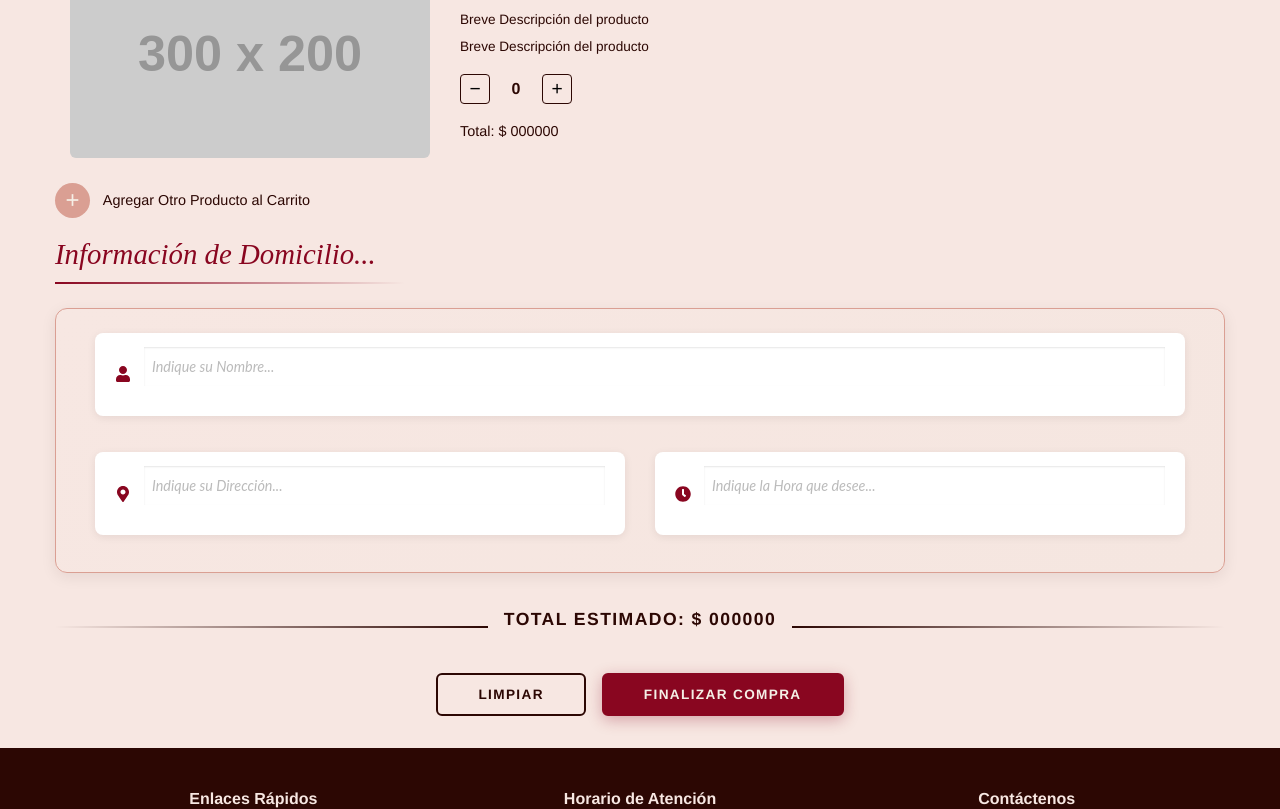
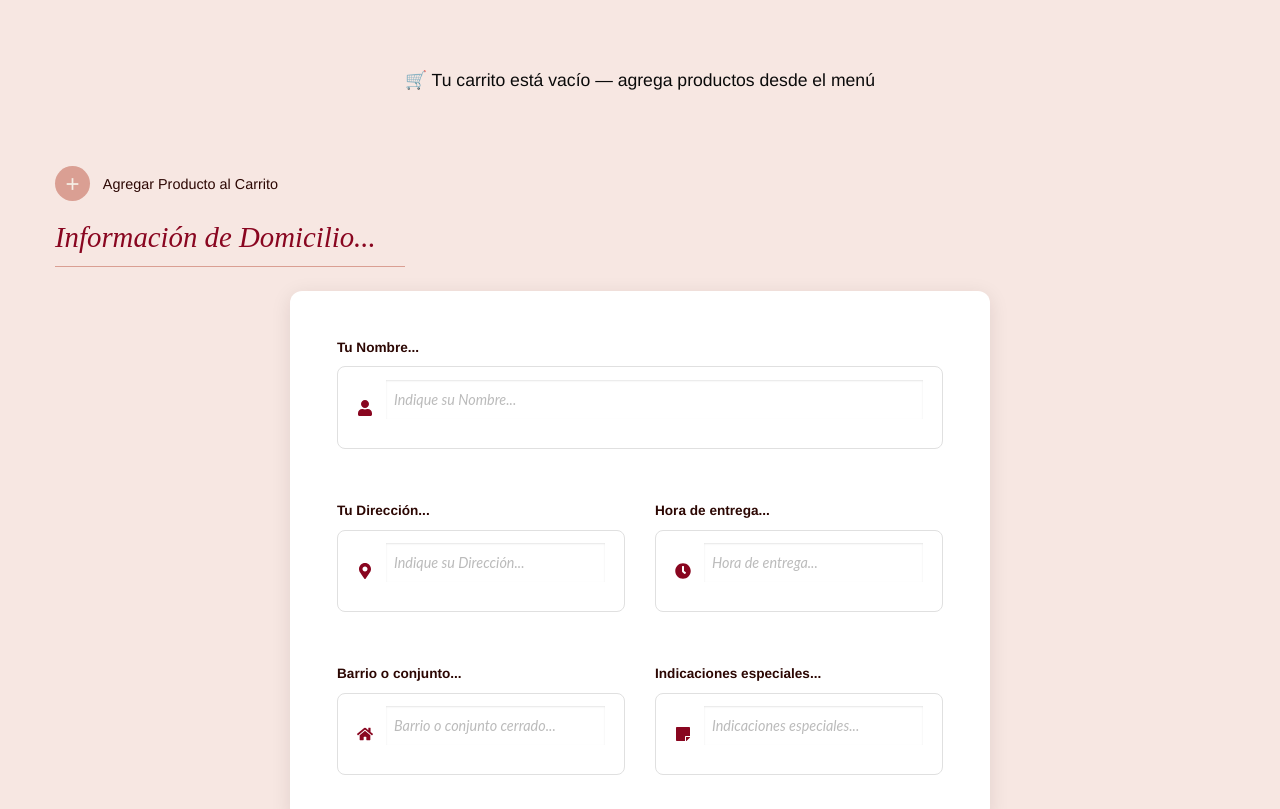
Before and after one commit to garciajosedavid2005-a11y/Brunch-Cafe, a React (Vite) app: page /domicilios in a window 1280 px wide. Shown: the part 260-1069 px from the top of the page. Built offline with nearby package versions, Linux system fonts and the light colour scheme; some icons are missing.

Commit message:
Guardando funcionalidad Carrito

```diff
--- a/src/App.jsx
+++ b/src/App.jsx
@@ -7,12 +7,14 @@ import Nosotros from "./pages/Nosotros/Nosotros";
 import Reservas from "./pages/Reservas/Reservas";
 import Domicilios from "./pages/Domicilios/Domicilios";
 import Comentarios from "./pages/Comentarios/Comentarios";
+import { CarritoProvider } from './context/CarritoContext'
 
 import "./styles/index.css";
 import "./styles/variables.css";
 
 function App() {
   return (
+    <CarritoProvider>
       <BrowserRouter>
         <Navbar />
         <div className="main-content">
@@ -27,6 +29,7 @@ function App() {
         </div>
         <Footer />
       </BrowserRouter>
+    </CarritoProvider>
   );
 }
 
--- a/src/components/CarritoFormulario/CarritoFormulario.css
+++ b/src/components/CarritoFormulario/CarritoFormulario.css
@@ -11,19 +11,33 @@
 }
 
 .carrito-formulario__separador {
-    height: 2px;
-    background: linear-gradient(to right, var(--color-primario), transparent);
+    height: 1px;
+    background-color: var(--color-suave);
     margin-bottom: 1.5rem;
     max-width: 350px;
 }
 
+.carrito-formulario__contenedor {
+    max-width: 700px;
+    margin: 0 auto;
+}
+
 .carrito-formulario__card {
-    background: linear-gradient(135deg, var(--color-fondo), #f5e6e0);
+    background: #ffffff;
     border-radius: 12px;
-    padding: 1.5rem;
+    padding: 2rem;
     margin-bottom: 2rem;
-    border: 1px solid var(--color-suave);
-    box-shadow: 0 4px 15px rgba(44, 7, 3, 0.08);
+    box-shadow: 0 4px 20px rgba(44, 7, 3, 0.1);
+}
+
+/* Label encima de cada campo */
+.carrito-formulario__label {
+    display: block;
+    font-size: 0.85rem;
+    font-weight: 600;
+    color: var(--color-oscuro);
+    margin-bottom: 0.4rem;
+    margin-top: 0.8rem;
 }
 
 .carrito-formulario__campo {
@@ -34,14 +48,13 @@
     border-radius: 8px;
     padding: 0.8rem 1.2rem;
     margin-bottom: 0.8rem;
-    border: 1.5px solid transparent;
-    box-shadow: 0 2px 8px rgba(44, 7, 3, 0.08);
+    border: 1.5px solid #e0e0e0;
     transition: border-color 0.3s ease, box-shadow 0.3s ease;
 }
 
 .carrito-formulario__campo:focus-within {
     border-color: var(--color-primario);
-    box-shadow: 0 4px 12px rgba(137, 6, 32, 0.15);
+    box-shadow: 0 4px 12px rgba(137, 6, 32, 0.1);
 }
 
 .carrito-formulario__icono {
@@ -65,6 +78,7 @@
     font-style: italic;
 }
 
+/* Total */
 .carrito-formulario__total {
     display: flex;
     align-items: center;
@@ -91,6 +105,7 @@
     letter-spacing: 0.08em;
 }
 
+/* Botones */
 .carrito-formulario__botones {
     display: flex;
     gap: 1rem;
@@ -99,7 +114,7 @@
 
 .carrito-formulario__btn-limpiar,
 .carrito-formulario__btn-finalizar {
-    padding: 0.8rem 2.5rem;
+    padding: 0.9rem 2.5rem;
     border-radius: 6px;
     font-size: 0.85rem;
     font-weight: 700;
@@ -107,6 +122,7 @@
     cursor: pointer;
     transition: all 0.3s ease;
     text-transform: uppercase;
+    width: 45%;
 }
 
 .carrito-formulario__btn-limpiar {
--- a/src/components/CarritoFormulario/CarritoFormulario.jsx
+++ b/src/components/CarritoFormulario/CarritoFormulario.jsx
@@ -1,7 +1,11 @@
 import "./CarritoFormulario.css"
-import { FaUser, FaMapMarkerAlt, FaClock } from 'react-icons/fa'
+import { FaUser, FaMapMarkerAlt, FaClock, FaHome, FaStickyNote } from 'react-icons/fa'
+import { useCarrito } from '../../context/CarritoContext'
 
 const CarritoFormulario = () => {
+
+    const { calcularTotal, limpiarCarrito } = useCarrito()
+
     return (
         <div className="carrito-formulario">
 
@@ -9,11 +13,14 @@ const CarritoFormulario = () => {
             <h3 className="carrito-formulario__titulo">Información de Domicilio...</h3>
             <div className="carrito-formulario__separador"></div>
 
+            <div className="carrito-formulario__contenedor">
                 {/* Campos */}
                 <div className="carrito-formulario__card">
                     <div className="grid-x grid-padding-x">
 
+                        {/* Nombre */}
                         <div className="cell small-12">
+                            <label className="carrito-formulario__label">Tu Nombre...</label>
                             <div className="carrito-formulario__campo">
                                 <FaUser className="carrito-formulario__icono" />
                                 <input
@@ -24,7 +31,9 @@ const CarritoFormulario = () => {
                             </div>
                         </div>
 
+                        {/* Dirección */}
                         <div className="cell small-12 medium-6">
+                            <label className="carrito-formulario__label">Tu Dirección...</label>
                             <div className="carrito-formulario__campo">
                                 <FaMapMarkerAlt className="carrito-formulario__icono" />
                                 <input
@@ -35,12 +44,40 @@ const CarritoFormulario = () => {
                             </div>
                         </div>
 
+                        {/* Hora */}
                         <div className="cell small-12 medium-6">
+                            <label className="carrito-formulario__label">Hora de entrega...</label>
                             <div className="carrito-formulario__campo">
                                 <FaClock className="carrito-formulario__icono" />
                                 <input
                                     type="text"
-                                placeholder="Indique la Hora que desee..."
+                                    placeholder="Hora de entrega..."
+                                    className="carrito-formulario__input"
+                                />
+                            </div>
+                        </div>
+
+                        {/* Barrio o conjunto */}
+                        <div className="cell small-12 medium-6">
+                            <label className="carrito-formulario__label">Barrio o conjunto...</label>
+                            <div className="carrito-formulario__campo">
+                                <FaHome className="carrito-formulario__icono" />
+                                <input
+                                    type="text"
+                                    placeholder="Barrio o conjunto cerrado..."
+                                    className="carrito-formulario__input"
+                                />
+                            </div>
+                        </div>
+
+                        {/* Indicaciones */}
+                        <div className="cell small-12 medium-6">
+                            <label className="carrito-formulario__label">Indicaciones especiales...</label>
+                            <div className="carrito-formulario__campo">
+                                <FaStickyNote className="carrito-formulario__icono" />
+                                <input
+                                    type="text"
+                                    placeholder="Indicaciones especiales..."
                                     className="carrito-formulario__input"
                                 />
                             </div>
@@ -52,16 +89,26 @@ const CarritoFormulario = () => {
                 {/* Total estimado */}
                 <div className="carrito-formulario__total">
                     <div className="carrito-formulario__total-linea"></div>
-                <p className="carrito-formulario__total-texto">TOTAL ESTIMADO: $ 000000</p>
+                    <p className="carrito-formulario__total-texto">
+                        TOTAL ESTIMADO: ${calcularTotal().toLocaleString('es-CO')}
+                    </p>
                     <div className="carrito-formulario__total-linea"></div>
                 </div>
 
                 {/* Botones */}
                 <div className="carrito-formulario__botones">
-                <button className="carrito-formulario__btn-limpiar">LIMPIAR</button>
-                <button className="carrito-formulario__btn-finalizar">FINALIZAR COMPRA</button>
+                    <button
+                        className="carrito-formulario__btn-limpiar"
+                        onClick={limpiarCarrito}
+                    >
+                        LIMPIAR
+                    </button>
+                    <button className="carrito-formulario__btn-finalizar">
+                        FINALIZAR COMPRA
+                    </button>
                 </div>
 
+            </div>
         </div>
     )
 }
--- a/src/components/CarritoProducto/CarritoProducto.css
+++ b/src/components/CarritoProducto/CarritoProducto.css
@@ -110,3 +110,50 @@
 .carrito-producto__agregar-btn:hover {
     color: var(--color-primario);
 }
+
+.carrito-producto__eliminar {
+    background: transparent;
+    border: 1.5px solid var(--color-primario);
+    color: var(--color-primario);
+    padding: 0.4rem 1.2rem;
+    border-radius: 4px;
+    font-size: 0.8rem;
+    font-weight: 600;
+    cursor: pointer;
+    margin-top: 0.8rem;
+    letter-spacing: 0.05em;
+    transition: all 0.3s ease;
+    display: flex;
+    align-items: center;
+    gap: 0.4rem;
+}
+
+.carrito-producto__eliminar:hover {
+    background: var(--color-primario);
+    color: var(--color-marfil);
+    transform: translateY(-2px);
+}
+
+.carrito-producto__item {
+    padding: 1.5rem 0;
+}
+
+.carrito-producto__divisor {
+    border: none;
+    border-top: 1px solid var(--color-suave);
+    margin: 1.5rem 0 0 0;
+}
+
+.carrito-producto__precio-unitario {
+    font-size: 0.9rem;
+    color: var(--color-primario);
+    font-weight: 600;
+    margin-bottom: 0.5rem;
+}
+
+.carrito-producto__vacio {
+    text-align: center;
+    padding: 3rem 0;
+    font-size: 1.1rem;
+    color: var(--color-cafe-medio);
+}
--- a/src/components/CarritoProducto/CarritoProducto.jsx
+++ b/src/components/CarritoProducto/CarritoProducto.jsx
@@ -1,6 +1,32 @@
 import "./CarritoProducto.css"
+import { useCarrito } from '../../context/CarritoContext'
+import { useNavigate } from 'react-router-dom'
 
-const CarritoProducto = ({ imagen, nombre, descripcion }) => {
+const CarritoProducto = () => {
+
+    const { productos, aumentarCantidad, disminuirCantidad, eliminarProducto } = useCarrito()
+    const navigate = useNavigate()
+
+    if (productos.length === 0) {
+        return (
+            <div className="carrito-producto">
+                <h1 className="carrito-producto__titulo">Carrito Brunch Café</h1>
+                <div className="carrito-producto__separador"></div>
+                <p className="carrito-producto__vacio">
+                    🛒 Tu carrito está vacío — agrega productos desde el menú
+                </p>
+                <div className="carrito-producto__agregar">
+                    <button
+                        className="carrito-producto__agregar-btn"
+                        onClick={() => navigate('/menu')}
+                    >
+                        <span>+</span> Agregar Producto al Carrito
+                    </button>
+                </div>
+            </div>
+        )
+    }
+
     return (
         <div className="carrito-producto">
 
@@ -8,40 +34,69 @@ const CarritoProducto = ({ imagen, nombre, descripcion }) => {
             <h1 className="carrito-producto__titulo">Carrito Brunch Café</h1>
             <div className="carrito-producto__separador"></div>
 
-            {/* Producto */}
+            {/* Lista de productos */}
+            {productos.map(producto => {
+                const precio = parseInt(producto.precio.replace(/[^0-9]/g, ''))
+                const subtotal = precio * producto.cantidad
+
+                return (
+                    <div key={producto.id} className="carrito-producto__item">
                         <div className="grid-x grid-padding-x align-middle">
 
                             {/* Imagen */}
                             <div className="cell small-12 medium-4">
                                 <img
-                        src={imagen}
-                        alt={nombre}
+                                    src={producto.imagen}
+                                    alt={producto.nombre}
                                     className="carrito-producto__imagen"
                                 />
                             </div>
 
                             {/* Info */}
                             <div className="cell small-12 medium-8">
-                    <h3 className="carrito-producto__nombre">{nombre}</h3>
+                                <h3 className="carrito-producto__nombre">{producto.nombre}</h3>
                                 <div className="carrito-producto__linea"></div>
-                    <p className="carrito-producto__descripcion">{descripcion}</p>
-                    <p className="carrito-producto__descripcion">{descripcion}</p>
+                                <p className="carrito-producto__descripcion">{producto.descripcion}</p>
+                                <p className="carrito-producto__precio-unitario">{producto.precio}</p>
 
                                 {/* Contador */}
                                 <div className="carrito-producto__contador">
-                        <button className="carrito-producto__btn">−</button>
-                        <span className="carrito-producto__cantidad">0</span>
-                        <button className="carrito-producto__btn">+</button>
+                                    <button
+                                        className="carrito-producto__btn"
+                                        onClick={() => disminuirCantidad(producto.id)}
+                                    >−</button>
+                                    <span className="carrito-producto__cantidad">{producto.cantidad}</span>
+                                    <button
+                                        className="carrito-producto__btn"
+                                        onClick={() => aumentarCantidad(producto.id)}
+                                    >+</button>
                                 </div>
 
-                    <p className="carrito-producto__total">Total: $ 000000</p>
+                                <p className="carrito-producto__total">
+                                    Total: ${subtotal.toLocaleString('es-CO')}
+                                </p>
+
+                                {/* Eliminar */}
+                                <button
+                                    className="carrito-producto__eliminar"
+                                    onClick={() => eliminarProducto(producto.id)}
+                                >
+                                    Eliminar
+                                </button>
                             </div>
 
                         </div>
+                        <hr className="carrito-producto__divisor" />
+                    </div>
+                )
+            })}
 
-            {/* Botón agregar */}
+            {/* Botón agregar otro producto */}
             <div className="carrito-producto__agregar">
-                <button className="carrito-producto__agregar-btn">
+                <button
+                    className="carrito-producto__agregar-btn"
+                    onClick={() => navigate('/menu')}
+                >
                     <span>+</span> Agregar Otro Producto al Carrito
                 </button>
             </div>
--- a/src/components/TarjetaMenu/TarjetaMenu.jsx
+++ b/src/components/TarjetaMenu/TarjetaMenu.jsx
@@ -1,6 +1,17 @@
 import "./TarjetaMenu.css";
+import { useCarrito } from '../../context/CarritoContext'
+import { useNavigate } from 'react-router-dom'
 
 const TarjetaMenu = ({ id, nombre, descripcion, precio, imagen }) => {
+
+  const { agregarProducto } = useCarrito()
+    const navigate = useNavigate()
+
+    const handleAgregar = () => {
+        agregarProducto({ id, nombre, descripcion, precio, imagen })
+        navigate('/domicilios')
+    }
+
   return (
     <article className="tarjeta-menu" data-id={id}>
       <div className="tarjeta-menu__imagen-wrap">
@@ -23,9 +34,7 @@ const TarjetaMenu = ({ id, nombre, descripcion, precio, imagen }) => {
             <button
               type="button"
               className="tarjeta-menu__overlay-boton"
-              onClick={() => {
-                // handleAddToCart({ id, nombre, precio, imagen })
-              }}
+              onClick={handleAgregar}
             >
               Agregar al carrito
             </button>
--- /dev/null
+++ b/src/context/CarritoContext.jsx
@@ -0,0 +1,77 @@
+import { createContext, useState, useContext } from 'react'
+
+const CarritoContext = createContext()
+
+export const CarritoProvider = ({ children }) => {
+
+    const [productos, setProductos] = useState([])
+
+    // Agregar producto al carrito
+    const agregarProducto = (producto) => {
+        const existe = productos.find(p => p.id === producto.id)
+        if (existe) {
+            // Si ya existe, aumenta la cantidad
+            setProductos(productos.map(p =>
+                p.id === producto.id
+                    ? { ...p, cantidad: p.cantidad + 1 }
+                    : p
+            ))
+        } else {
+            // Si no existe, lo agrega con cantidad 1
+            setProductos([...productos, { ...producto, cantidad: 1 }])
+        }
+    }
+
+    // Aumentar cantidad
+    const aumentarCantidad = (id) => {
+        setProductos(productos.map(p =>
+            p.id === id ? { ...p, cantidad: p.cantidad + 1 } : p
+        ))
+    }
+
+    // Disminuir cantidad
+    const disminuirCantidad = (id) => {
+        setProductos(productos.map(p =>
+            p.id === id && p.cantidad > 1
+                ? { ...p, cantidad: p.cantidad - 1 }
+                : p
+        ).filter(p => p.cantidad > 0))
+    }
+
+    // Eliminar producto
+    const eliminarProducto = (id) => {
+        setProductos(productos.filter(p => p.id !== id))
+    }
+
+    // Limpiar carrito
+    const limpiarCarrito = () => {
+        setProductos([])
+    }
+
+    // Calcular total
+    const calcularTotal = () => {
+        return productos.reduce((total, p) => {
+            const precio = parseInt(p.precio.replace(/[^0-9]/g, ''))
+            return total + precio * p.cantidad
+        }, 0)
+    }
+
+    return (
+        <CarritoContext.Provider value={{
+            productos,
+            agregarProducto,
+            aumentarCantidad,
+            disminuirCantidad,
+            eliminarProducto,
+            limpiarCarrito,
+            calcularTotal
+        }}>
+            {children}
+        </CarritoContext.Provider>
+    )
+}
+
+// Hook para usar el contexto fácilmente
+export const useCarrito = () => useContext(CarritoContext)
+
+export default CarritoContext
--- a/src/pages/Domicilios/Domicilios.css
+++ b/src/pages/Domicilios/Domicilios.css
@@ -1,5 +1,5 @@
 .carrito-pagina {
-    padding-top: 0;
+    padding-top: 60px;
     min-height: 100vh;
     margin-top: -64px !important;
     box-sizing: content-box;
```
Lines whose indentation alone changed are shown as unchanged.
